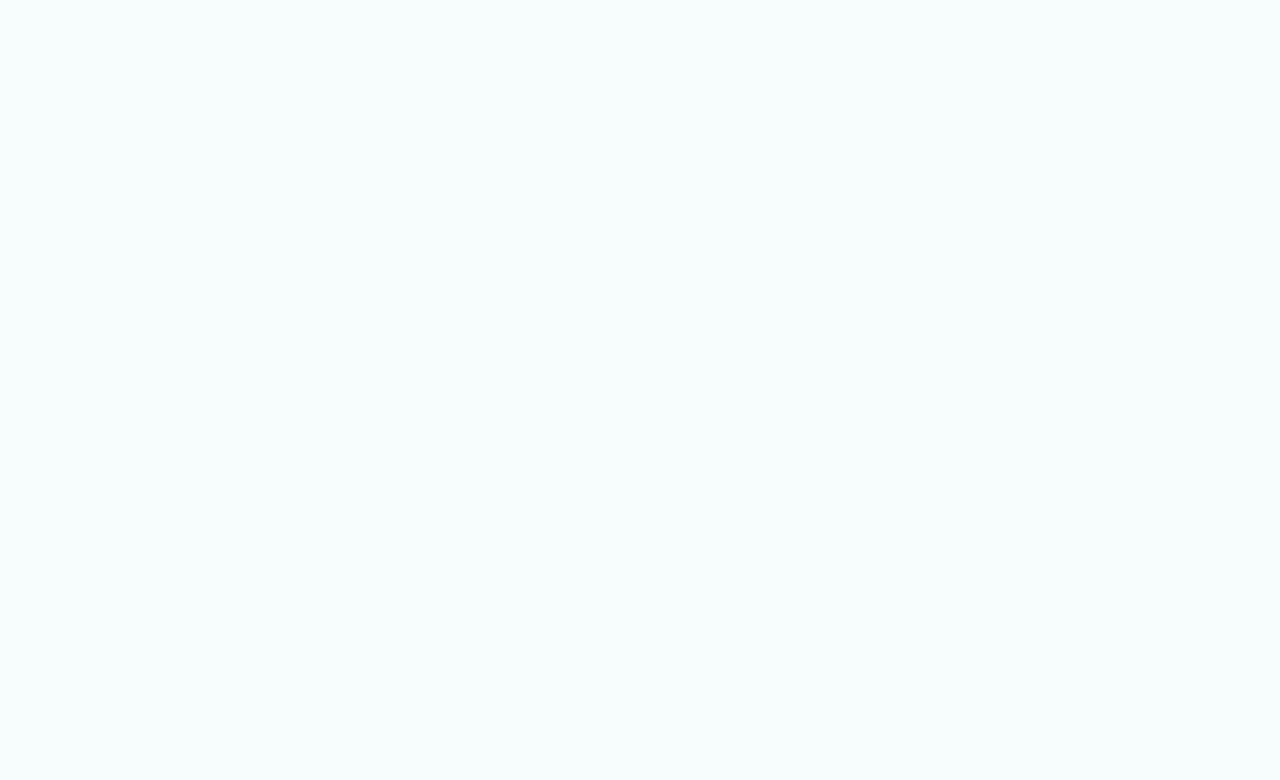
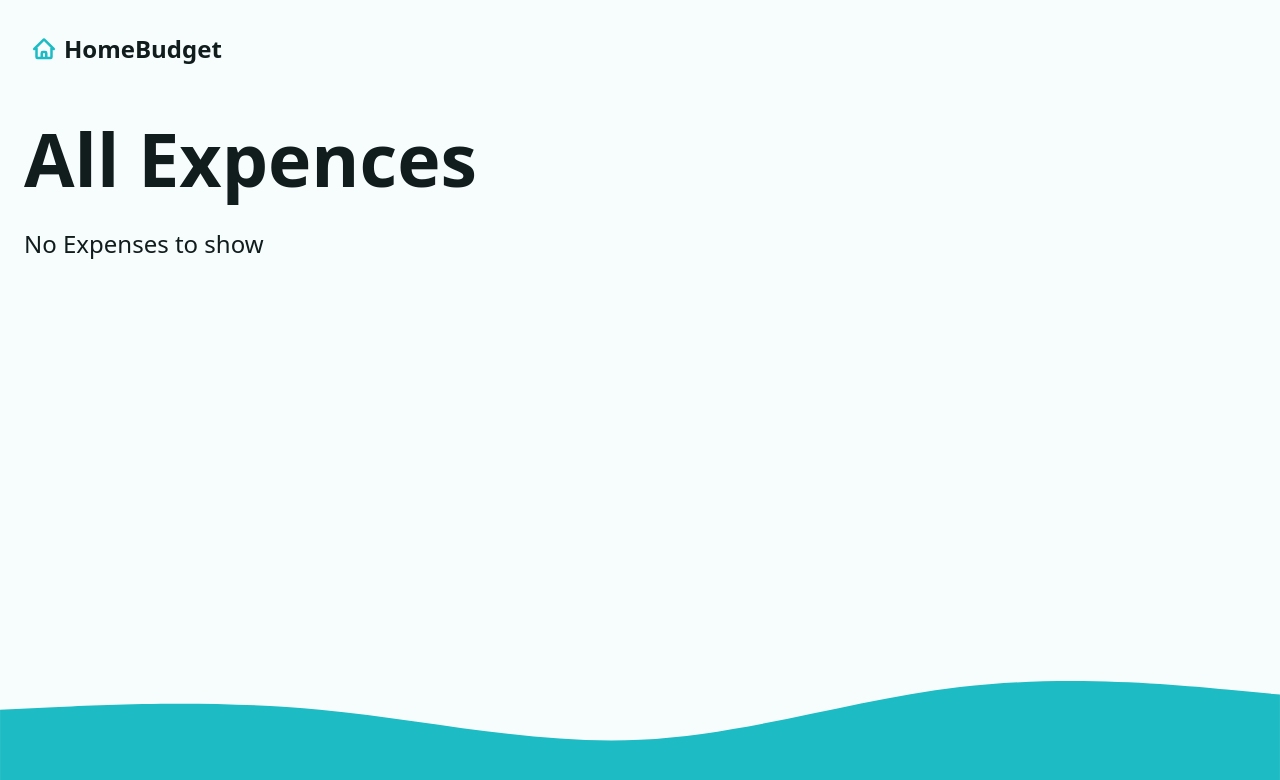
Before and after one commit to viv756/expence-app, a React (Vite) app: page /expences in a window 1280 px wide. Before the commit this address had no page. Shown: the top 780 px of the page. Built offline with nearby package versions, Linux system fonts and the light colour scheme.

Commit message:
expence page created

```diff
--- a/src/App.jsx
+++ b/src/App.jsx
@@ -1,5 +1,6 @@
 import { createBrowserRouter, RouterProvider } from "react-router-dom";
 import Dashboard, { dashboardAction, dashboardLoader } from "./pages/Dashboard";
+import ExpencesPage, { expencesLoader } from "./pages/ExpencesPage";
 import Error from "./pages/Error";
 // library
 import { ToastContainer } from "react-toastify";
@@ -24,6 +25,11 @@ const router = createBrowserRouter([
         errorElement: <Error />,
       },
       {
+        path: "expences",
+        element: <ExpencesPage />,
+        loader: expencesLoader,
+      },
+      {
         path: "logout",
         action: logoutAction,
       },
--- a/src/pages/Dashboard.jsx
+++ b/src/pages/Dashboard.jsx
@@ -1,4 +1,4 @@
-import { useLoaderData } from "react-router-dom";
+import { Link, useLoaderData } from "react-router-dom";
 // components
 import Intro from "../components/Intro";
 import AddBudgetForm from "../components/AddBudgetForm";
@@ -82,7 +82,8 @@ const Dashboard = () => {
                   {expences && expences.length > 0 && (
                     <div className="grid-md">
                       <h2> Recent Expences</h2>
-                      <Table expences={expences.sort((a,b)=> b.createdAt - a.createdAt) } />
+                      <Table expences={expences.sort((a, b) => b.createdAt - a.createdAt).slice(0, 8)} />
+                      <Link to="expences" className="btn btn--dark">View all expences</Link>
                     </div>
                   )}
                 </div>
--- /dev/null
+++ b/src/pages/ExpencesPage.jsx
@@ -0,0 +1,27 @@
+import { useLoaderData } from "react-router-dom";
+import { fetchdata } from "../helpers";
+import Table from "../components/Table"
+
+export function expencesLoader() {
+  const expences = fetchdata("expences");
+
+  return { expences };
+}
+
+const ExpencesPage = () => {
+  const {expences} = useLoaderData()
+  return <div className="grid-lg">
+    <h1>All Expences</h1>
+    {
+      expences&& expences.length>0
+        ? (
+          <div className="grid-md">
+            <h2>Recent Expences  <small>({expences.length} total)</small></h2>
+           <Table expences={expences}/>
+          </div>
+):<p>No Expenses to show</p>
+    }
+  </div>;
+};
+
+export default ExpencesPage;
```
